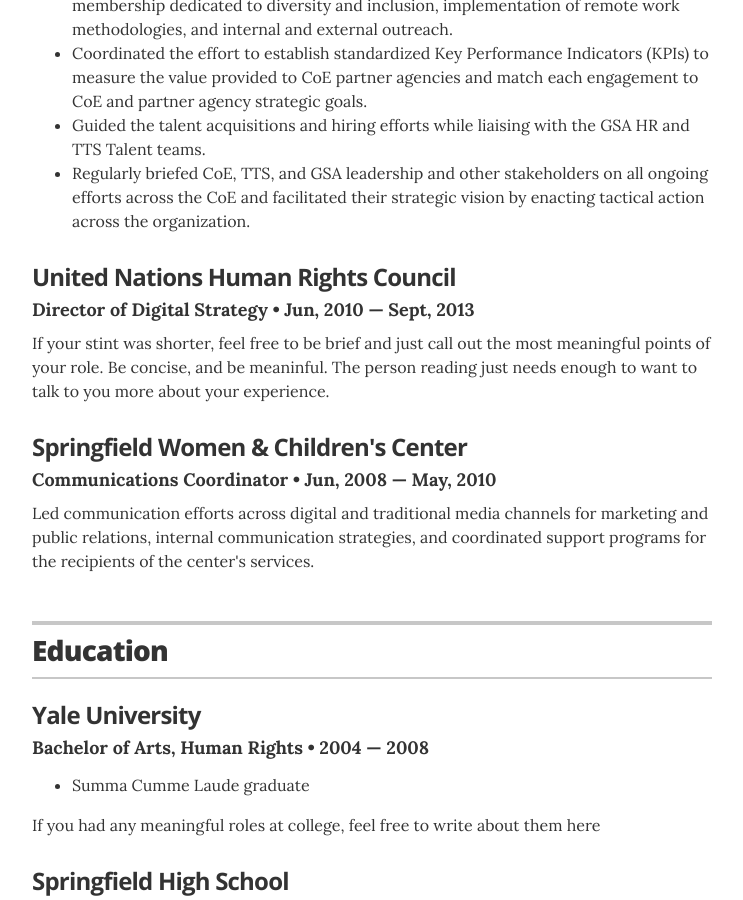
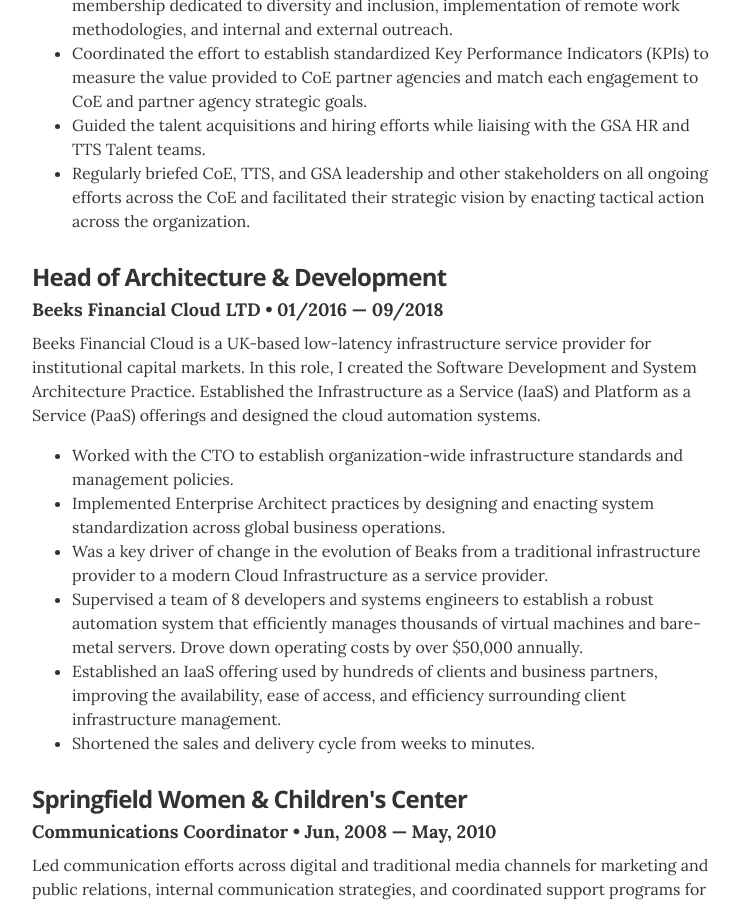
Before and after one commit to inuwashi/inuwashi.github.io, a Jekyll site: the page built from index.html, in a window 1280 px wide and 900 px high, scrolled down 2085 px. Shown: the whole window, without its empty margins (268-1011 px from the left). Built offline with Jekyll 4.4.1, drawn with Linux system fonts in a browser that asks for light colours; some of the changed text lies outside the part shown.

Commit message:
More work and Associations

```diff
--- a/_data/associations.yml
+++ b/_data/associations.yml
@@ -1,12 +1,16 @@
 # Associations
 # comment out the urls if you do not wish to display them
 
-- organization: PETA
-  role: Volunteer
-  year: 2001 &mdash; 2010
-  url: https://www.peta.org/
-  summary: Organized fund drives and participated in fundraising events for the benefit of PETA's local Springfield operations.
-
+- organization: Operation SafeEscape
+  role: Chief Technology Officer
+  year: 02/2021 &mdash; PRESENT
+  url: https://www.safeescape.org/
+  summary: SafeEscape supports survivors of domestic violence and abuse, helping them keep themselves safe online and in their day-to-day life. As the Chief Technology Officer, I am responsible for the infrastructure used by our teams of volunteers and our clients.
+  bullets:
+      - bullet: Architected and managed a secure Azure and Office 365 environment to facilitate case management, open-source intelligence investigation, and resource allocation management.
+      - bullet: Developed and implemented multiple systems to enable the organization's investigative capabilities and mission-specific needs.
+      - bullet: Continually support the organization's leadership as we evolve our offering to protect our clients from the ever-changing landscape and the growing availability of malware, spyware, and electronic stalking hardware.
+      - bullet: Cooperated with other organizations to support the Coalition Against Stalkware in its early months.
 
 - organization: Yale Amnesty International
   role: Communications coordinator
--- a/_data/experience.yml
+++ b/_data/experience.yml
@@ -33,11 +33,17 @@
 
 
 # Director of Digital Stratgy
-- company: United Nations Human Rights Council
-  position: Director of Digital Strategy
-  duration:  Jun, 2010 &mdash; Sept, 2013
-  summary: If your stint was shorter, feel free to be brief and just call out the most meaningful points of your role. Be concise, and be meaninful. The person reading just needs enough to want to talk to you more about your experience.
-
+- company: Head of Architecture & Development
+  position: Beeks Financial Cloud LTD
+  duration: 01/2016 &mdash; 09/2018
+  summary: Beeks Financial Cloud is a UK-based low-latency infrastructure service provider for institutional capital markets. In this role, I created the Software Development and System Architecture Practice. Established the Infrastructure as a Service (IaaS) and Platform as a Service (PaaS) offerings and designed the cloud automation systems.
+  bullets:
+    - bullet: Worked with the CTO to establish organization-wide infrastructure standards and management policies.
+    - bullet: Implemented Enterprise Architect practices by designing and enacting system standardization across global business operations.
+    - bullet: Was a key driver of change in the evolution of Beaks from a traditional infrastructure provider to a modern Cloud Infrastructure as a service provider.
+    - bullet: Supervised a team of 8 developers and systems engineers to establish a robust automation system that efficiently manages thousands of virtual machines and bare-metal servers. Drove down operating costs by over $50,000 annually.
+    - bullet: Established an IaaS offering used by hundreds of clients and business partners, improving the availability, ease of access, and efficiency surrounding client infrastructure management.
+    - bullet: Shortened the sales and delivery cycle from weeks to minutes.
 
 # Communications Coordinator
 - company: Springfield Women & Children's Center
--- a/_layouts/resume.html
+++ b/_layouts/resume.html
@@ -173,6 +173,11 @@
           <h3 class="resume-item-title" itemprop="name">{% if association.url %}<a href="{{ association.url }}">{{ association.organization }}</a>{% else %}{{ association.organization }}{% endif %}</h3>
           <h4 class="resume-item-details" itemprop="description">{{ association.role }} &bull; {{ association.year }}</h4>
           <p class="resume-item-copy">{{ association.summary }}</p>
+          <ul>
+            {% for bullet in job.bullets %}
+            <li>{{ bullet.bullet }}</li>
+            {% endfor %}
+          </ul>
         </div>
         {% endfor %}
 
```
